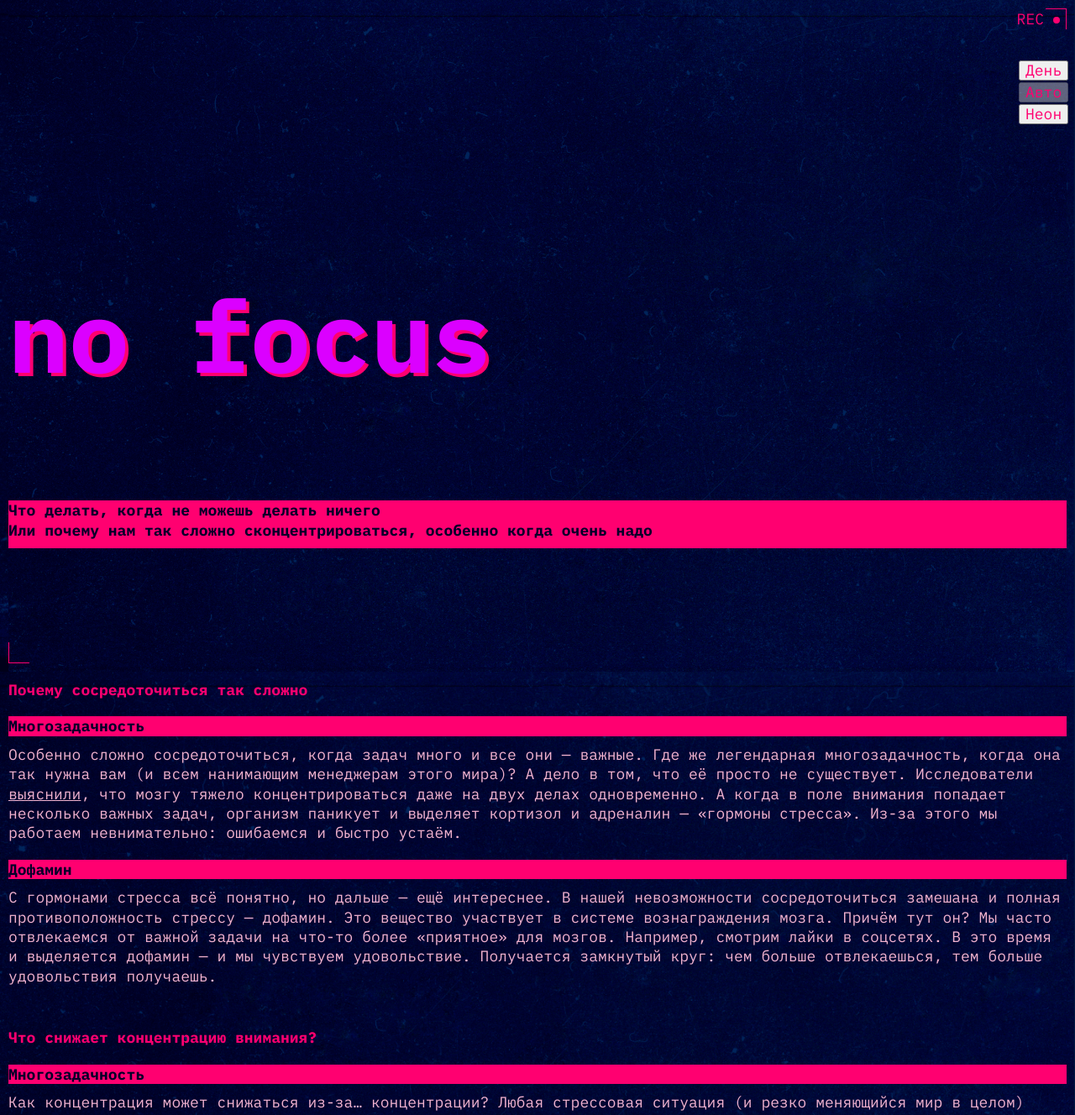
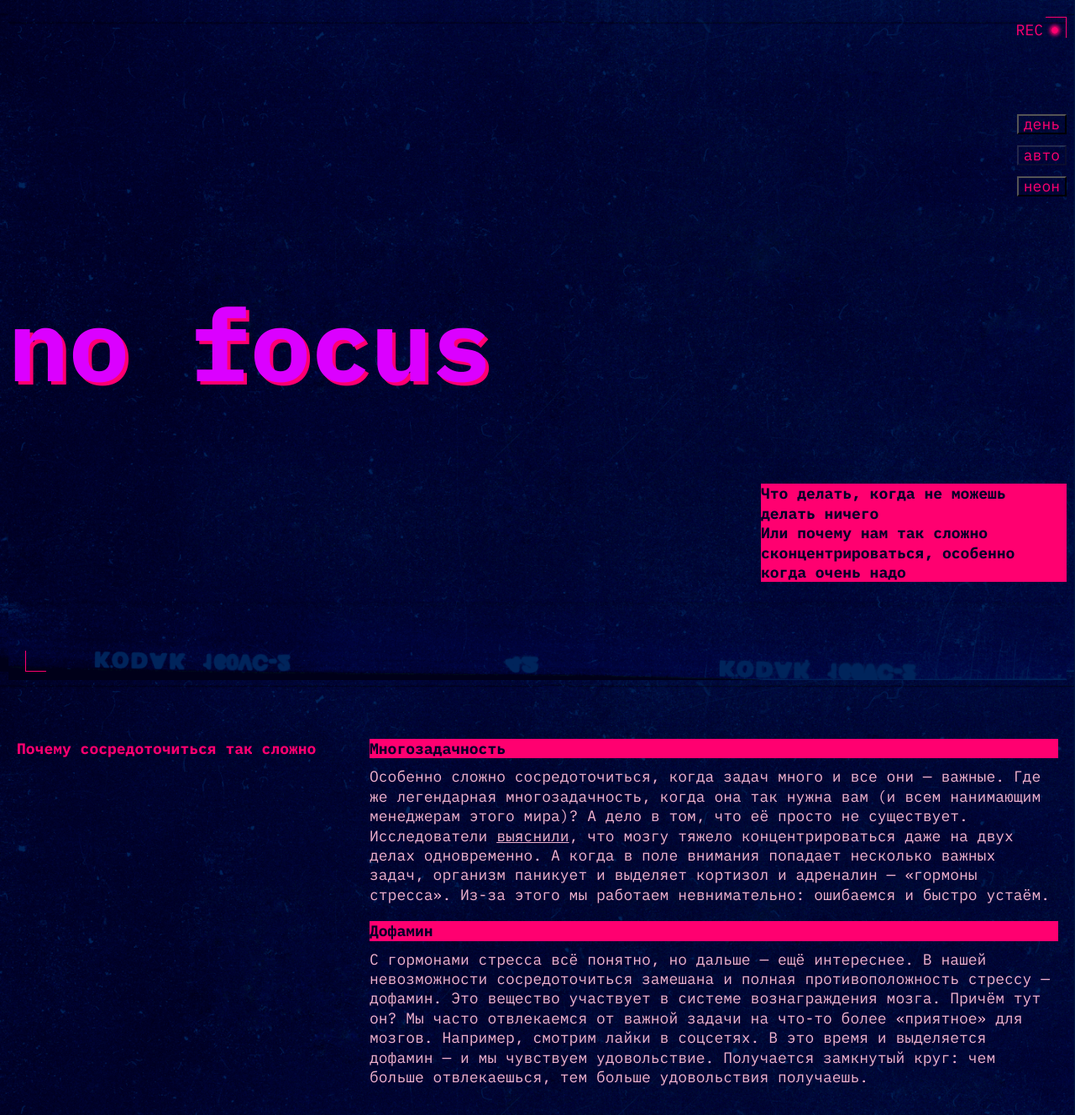
Before and after one commit to Rhtvtym/slozhno-sosredotochitsya-fd, a plain HTML site: page index.html in a window 1280 px wide. Shown: the top 1328 px of the page at 84% size. Drawn offline with Linux system fonts and the light colour scheme.

Commit message:
media 768

```diff
--- a/index.html
+++ b/index.html
@@ -23,15 +23,15 @@
         focus</h1>
       <p class="title-decor">Что делать, когда не можешь делать ничего <br>
         Или почему нам так сложно сконцентрироваться, особенно когда очень надо</p>
+        <span class="sing-decor" aria-hidden="true">REC</span>
+      <nav class="header__theme-menu">
 
-      <nav class="header__theme-menu">
-        <div class="sing-decor" aria-hidden="true">REC</div>
         <ul class="header__theme-menu-list">
           <li class="header__theme-menu-item">
             <button
               class="header__theme-menu-button header__theme-menu-button_type_light"
             >
-              День
+              день
             </button>
           </li>
           <li class="header__theme-menu-item">
@@ -39,62 +39,62 @@
               class="header__theme-menu-button header__theme-menu-button_active header__theme-menu-button_type_auto"
               disabled
             >
-              Авто
+              авто
             </button>
           </li>
           <li class="header__theme-menu-item">
             <button
               class="header__theme-menu-button header__theme-menu-button_type_dark"
             >
-              Неон
+              неон
             </button>
           </li>
         </ul>
       </nav>
     </header>
     <main class="main">
-      <section class="section section__focus-hard">
+      <section class="section ">
         <h2>Почему сосредоточиться так сложно</h2>
-        <article>
+        <article class="section__focus-hard">
           <h3 class="title-decor">Многозадачность</h3>
-          <P>Особенно сложно сосредоточиться, когда задач много и все они — важные.
+          <p class="text">Особенно сложно сосредоточиться, когда задач много и все они — важные.
             Где же легендарная многозадачность, когда она так нужна вам (и всем нанимающим менеджерам этого мира)?
             А дело в том, что её просто не существует. Исследователи
             <a href="">выяснили</a>, что мозгу тяжело концентрироваться даже на двух делах одновременно.
-            А когда в поле внимания попадает несколько важных задач, организм паникует и выделяет кортизол и адреналин — «гормоны стресса». Из-за этого мы работаем невнимательно: ошибаемся и быстро устаём.</P>
+            А когда в поле внимания попадает несколько важных задач, организм паникует и выделяет кортизол и адреналин — «гормоны стресса». Из-за этого мы работаем невнимательно: ошибаемся и быстро устаём.</p>
           <h3 class="title-decor">Дофамин</h3>
-          <p>С гормонами стресса всё понятно, но дальше — ещё интереснее.
+          <p class="text">С гормонами стресса всё понятно, но дальше — ещё интереснее.
             В нашей невозможности сосредоточиться замешана и полная противоположность стрессу — дофамин.
             Это вещество участвует в системе вознаграждения мозга. Причём тут он?
             Мы часто отвлекаемся от важной задачи на что-то более «приятное» для мозгов. Например, смотрим лайки в соцсетях. В это время и выделяется дофамин — и мы чувствуем удовольствие.
             Получается замкнутый круг: чем больше отвлекаешься, тем больше удовольствия получаешь.</p>
           </article>
       </section>
-      <section class="section section__focus-reduce">
+      <section class="section">
         <h2>Что снижает концентрацию внимания?</h2>
-        <article>
+        <article class="section__focus-reduce">
           <h3 class="title-decor">Многозадачность</h3>
-          <P>Как концентрация может снижаться из-за… концентрации? Любая стрессовая ситуация (и резко меняющийся мир в целом) заставляет наш мозг постоянно «сканировать» окружающую среду на предмет опасности. Например, читать новости вместо работы. Но быть собранными всё время — невозможно. Концентрация — мышца, и она может не выдержать, если не давать ей отдохнуть.</P>
+          <p class="text">Как концентрация может снижаться из-за… концентрации? Любая стрессовая ситуация (и резко меняющийся мир в целом) заставляет наш мозг постоянно «сканировать» окружающую среду на предмет опасности. Например, читать новости вместо работы. Но быть собранными всё время — невозможно. Концентрация — мышца, и она может не выдержать, если не давать ей отдохнуть.</p>
           <h3 class="title-decor">Еда</h3>
-          <p>«Быстрые углеводы» — сахар, белый хлеб, сладости — молниеносно доставляют в мозг энергию и помогают ему лучше работать. Но уходит эта энергия также быстро, как и приходит. А мы в результате попадаем на «углеводные качели»: как только действие «быстрых углеводов» заканчивается, мы чувствуем усталость и сонливость. И хотим ещё больше быстрых углеводов.</p>
+          <p class="text">«Быстрые углеводы» — сахар, белый хлеб, сладости — молниеносно доставляют в мозг энергию и помогают ему лучше работать. Но уходит эта энергия также быстро, как и приходит. А мы в результате попадаем на «углеводные качели»: как только действие «быстрых углеводов» заканчивается, мы чувствуем усталость и сонливость. И хотим ещё больше быстрых углеводов.</p>
           <h3 class="title-decor">Гаджеты</h3>
-          <p>Да-да, это та самая ситуация, когда на экране ноутбука — код, в наушниках — подкаст, а на компьютере фоном — ещё и видео с забавными утятами. В результате мозг пытается переключиться с одной задачи на другую — и просто не может. А чтобы вернуться к состоянию полной концентрации, человеку в среднем нужно 20 минут. Вот и получается, что чем больше времени мы проводим в гаджетах, тем больше времени затем нужно, чтобы вернуться к работе.</p>
+          <p class="text">Да-да, это та самая ситуация, когда на экране ноутбука — код, в наушниках — подкаст, а на компьютере фоном — ещё и видео с забавными утятами. В результате мозг пытается переключиться с одной задачи на другую — и просто не может. А чтобы вернуться к состоянию полной концентрации, человеку в среднем нужно 20 минут. Вот и получается, что чем больше времени мы проводим в гаджетах, тем больше времени затем нужно, чтобы вернуться к работе.</p>
         </article>
       </section>
-      <section class="section section__focus-goldfish">
+      <section class="section">
         <h2>Как концентрироваться лучше, чем золотая рыбка (то есть дольше трёх секунд)</h2>
-        <article>
+        <article class="section__focus-goldfish">
           <h3 class="title-decor">5 простых (на самом деле не очень) советов</h3>
           <h4 class="title-decor">Представьте небо и облака</h4>
-          <p>Или листья в ручье. Тут дело в лёгкой медитации, которая помогает успокоиться. Ведь часто именно тревожные мысли о сложных задачах как раз и мешают эти сложные задачи делать. В такие моменты можно закрыть глаза и представить, что чистое небо — это вы, а облака — тревожные мысли. И сколько бы их ни было — ясное небо всегда будет где-то там, за тучами, и никуда не денется. Это упражнение поможет вернуться в настоящий момент, а не волноваться о потенциальных проблемах из будущего.</p>
+          <p class="text">Или листья в ручье. Тут дело в лёгкой медитации, которая помогает успокоиться. Ведь часто именно тревожные мысли о сложных задачах как раз и мешают эти сложные задачи делать. В такие моменты можно закрыть глаза и представить, что чистое небо — это вы, а облака — тревожные мысли. И сколько бы их ни было — ясное небо всегда будет где-то там, за тучами, и никуда не денется. Это упражнение поможет вернуться в настоящий момент, а не волноваться о потенциальных проблемах из будущего.</p>
           <h4 class="title-decor">Включите музыку</h4>
-          <p>Но не любую, и не любимую. Любимая может быть связана с сильными положительными эмоциями, которые тоже очень сильно отвлекают. Подойдёт тихая, спокойная, умеренно-ритмичная. Можно вообще попробовать включить плейлист с «белым шумом» или нейромузыкой.</p>
+          <p class="text">Но не любую, и не любимую. Любимая может быть связана с сильными положительными эмоциями, которые тоже очень сильно отвлекают. Подойдёт тихая, спокойная, умеренно-ритмичная. Можно вообще попробовать включить плейлист с «белым шумом» или нейромузыкой.</p>
           <h4 class="title-decor">Прогуляйтесь</h4>
-          <p>Или даже пробегитесь. Лучше найти парк или лес: один эксперимент <a href="">показал</a>, что созерцание природы повышает концентрацию, в то время как после просмотра городских пейзажей она наоборот понижается. Можно совместить прогулку с физическими упражнениями или бегом — так в мозг поступит ещё больше кислорода и он будет лучше работать. Но и простая двадцатиминутная прогулка — тоже отличный вариант.</p>
+          <p class="text">Или даже пробегитесь. Лучше найти парк или лес: один эксперимент <a href="">показал</a>, что созерцание природы повышает концентрацию, в то время как после просмотра городских пейзажей она наоборот понижается. Можно совместить прогулку с физическими упражнениями или бегом — так в мозг поступит ещё больше кислорода и он будет лучше работать. Но и простая двадцатиминутная прогулка — тоже отличный вариант.</p>
           <h4 class="title-decor">Хорошо ешьте</h4>
           <p>Мы — не ваша бабушка, но это правда важно. Выбирайте продукты, которые препятствуют резким скачкам сахара в крови. Например, с высоким содержанием клетчатки: овощи, ягоды, бобовые (нут, чечевица, фасоль), коричневый рис, хлеб из цельнозерновой пшеницы.</p>
           <h4 class="title-decor">Читайте</h4>
-          <p>Настоящие бумажные книги. Это правда помогает с концентрацией: чтобы прочитать пост в соцсети, достаточно нескольких минут или даже секунд. А вот интересная книга способна затянуть и на несколько часов и круто тренирует направленное внимание.</p>
+          <p class="text">Настоящие бумажные книги. Это правда помогает с концентрацией: чтобы прочитать пост в соцсети, достаточно нескольких минут или даже секунд. А вот интересная книга способна затянуть и на несколько часов и круто тренирует направленное внимание.</p>
         </article>
       </section>
       <section class="section section__focus-picture">
--- a/styles/dark.css
+++ b/styles/dark.css
@@ -5,6 +5,7 @@
 */
 
 :root.theme-dark {
+
   /* сохраните этот селектор в приведённом виде.
     Так стили написанные ниже будут иметь больший вес,
     чем стили в медиазапросе предпочтений пользователя
--- a/styles/style.css
+++ b/styles/style.css
@@ -7,6 +7,7 @@
   background-attachment: fixed;
   padding-right: 10px;
   padding-left: 10px;
+  padding-top: 10px;
   font-family: var(--font-family);
   font-size: 18px;
   /* сохраните в разметке и стилях класс page у тега body. Он удобен, чтобы составлять селекторы для разных цветовых тем. */
@@ -15,16 +16,20 @@
 
 .header {
   background-image: url(../images/cover-image-dark.png);
+  background-position: center;
+  background-size: cover;
   display: grid;
   grid-template-rows: 1fr min-content 1fr;
   min-block-size: 100vh;
   min-inline-size: 355px;
+  margin-bottom: 30px;
 }
 
 .title-decor {
   /*grid-row-start: 3;
   grid-row-end: 4;
   /*justify-items: stretch;*/
+
   font-family: var(--font-family);
   font-weight: 700;
   font-size: 18px;
@@ -32,25 +37,32 @@
   color: var(--h-color);
   background-color: var(--accent-color);
   align-self: center;
+
 }
 
 .sing-decor {
-  position: relative;
-  padding-right: 27px;
-  padding-bottom: 40px;
-  padding-top: 14px;
+  position: absolute;
+  display: flex;
+  flex-direction: row;
+  align-items: center;
+  gap: 10px;
+  font-family: var(--font-family);
+  font-weight: 400;
+  font-size: 18px;
+  line-height: 139%;
+  text-align: center;
+  color: #ff0070;
+  right: 10px;
+  top: 13px;
 }
 
 .sing-decor::after {
-  position: absolute;
+  display: flex;
   content: "";
   border: 4px solid var(--accent-color);
-  border-radius: 50%;
+  border-radius: 100%;
   fill: var(--accent-color);
-  box-shadow: 0 0 4px 2px var(---accent-color);
-  left:43px;
-  top: 20px;
-
+  box-shadow: 0 0 4px 2px var(--accent-color);
 }
 
 .decorated-zone {
@@ -94,7 +106,10 @@ text-shadow: 4px 4px var(--accent-color);
 .header__theme-menu {
   grid-row-start: 1;
   grid-row-end: 2;
-  justify-items: end;
+  display: flex;
+  flex-direction: column;
+  align-items: end;
+  justify-content: center;
   font-family: var(--font-family);
   font-weight: 400;
   font-size: 18px;
@@ -104,18 +119,26 @@ text-shadow: 4px 4px var(--accent-color);
   background-color: inherit;
 }
 
+
+
 .header__theme-menu-list {
+  display: flex;
+  flex-direction: column;
+  gap: 13px;
+}
+
+.header__theme-menu-item {
+  font-family: var(--font-family);
+font-weight: 400;
+font-size: 18px;
+line-height: 100%;
+text-align: center;
+color: #ff0070;
 
 }
 
-.header__theme-menu-item {
-  padding: 0px 13px;
-  inline-size: 70px;
-  block-size: 26px;
-}
-
 .header__theme-menu-button {
-
+  background-color: transparent;
 }
 
 .header__theme-menu-button_type_light {
@@ -170,7 +193,7 @@ h4 {
   margin-bottom: 10px;
 }
 
-p {
+.text {
   padding-bottom: 10px;
 }
 
@@ -191,10 +214,41 @@ p {
   text-shadow: 2px 2px var(--accent-color);
 }
 
-@media (width > 768px) {
-  .content-section {
-    display: grid;
+@media (width >= 768px) {
+
+  .header {
+    padding-bottom: px;
+  }
+
+  .title-decor {
+    max-width: 364px;
+    align-self: center;
+    justify-self: right;
+  }
+
+  .section {
     grid-template-columns: repeat(3, 1fr);
+    gap: 20px;
+    padding-right: 10px;
+    padding-left: 10px;
+    padding-top: 30px;
+  }
+
+  .section__focus-hard {
+    grid-column-start: 2;
+    grid-column-end: 4;
+  }
+
+  section .title-decor {
+    justify-self: stretch;
+    max-width: 1000px;
+  }
+
+  .decorated-zone::after {
+    position: absolute;
+    left: 20px;
+    bottom: 10px;
+
   }
 }
 
--- a/styles/variables.css
+++ b/styles/variables.css
@@ -7,9 +7,11 @@
   --accent-color: #ff0070;
   --h-color: #000028;
   --font-weight-bold: 700;
+  --font-weight-normal: 400;
   --font-size: 18px;
   --h1-font-size: clamp(7.25rem, 7.0115rem + 1.0178vw, 7.5rem);
   --background-image-dark: url(../images/cover-image-dark.png);
   --article-color: #f1b2ce;
+  --padding: 10px;
 
 }
```
Also changed, not shown: styles/light.css (+8 -0 lines).
